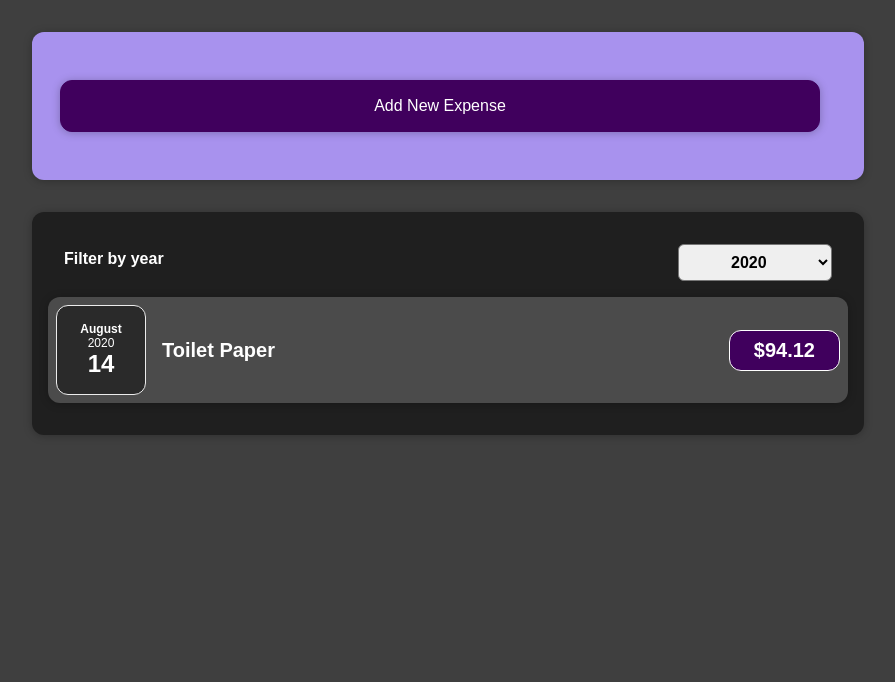
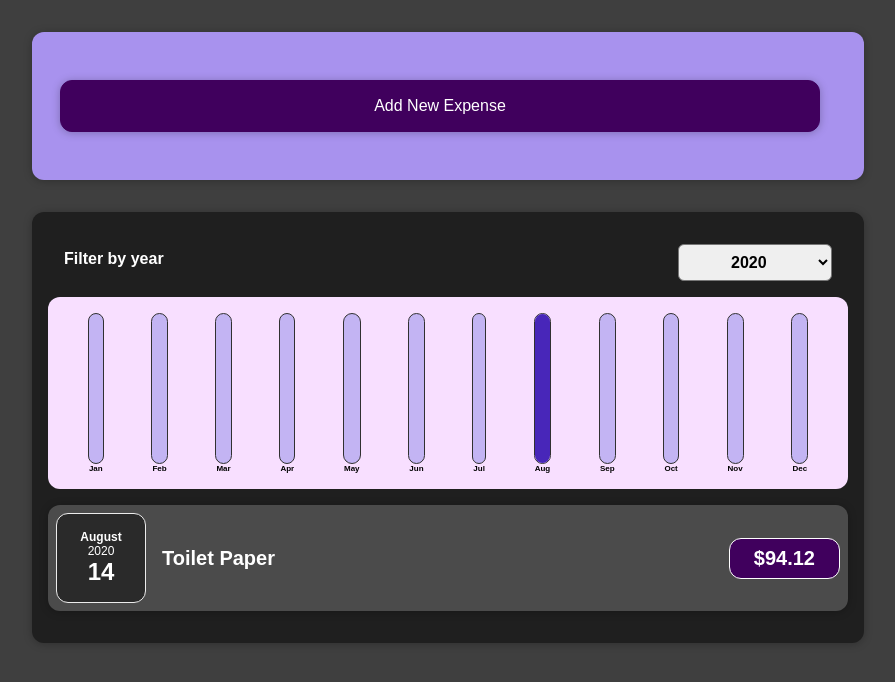
Before and after one commit to Dananjaya94/Expense-Manager, a React (Create React App) app: page / in a window 1280 px wide. Shown: the top 682 px of the page, without its empty margins (192-1087 px from the left). Built offline with nearby package versions, Linux system fonts and the light colour scheme; a web font is replaced by a local one.

Commit message:
Expense chart
Expense chart added

```diff
--- /dev/null
+++ b/src/components/Chart/Chart.css
@@ -0,0 +1,9 @@
+.chart {
+  padding: 1rem;
+  border-radius: 12px;
+  background-color: #f8dfff;
+  text-align: center;
+  display: flex;
+  justify-content: space-around;
+  height: 10rem;
+}
--- /dev/null
+++ b/src/components/Chart/Chart.js
@@ -0,0 +1,22 @@
+import React from "react";
+import ChartBar from "./ChartBar";
+
+import "./Chart.css";
+
+export default function Chart(props) {
+  const dataPointValues = props.dataPoints.map((dataPoint) => dataPoint.value);
+  const totalMaximum = Math.max(...dataPointValues);
+
+  return (
+    <div className="chart">
+      {props.dataPoints.map((dataPoint) => (
+        <ChartBar
+          key={dataPoint.label}
+          value={dataPoint.value}
+          maxValue={totalMaximum}
+          label={dataPoint.label}
+        />
+      ))}
+    </div>
+  );
+}
--- /dev/null
+++ b/src/components/Chart/ChartBar.css
@@ -0,0 +1,30 @@
+.chart-bar {
+  height: 100%;
+  display: flex;
+  flex-direction: column;
+  align-items: center;
+}
+
+.chart-bar__inner {
+  height: 100%;
+  width: 100%;
+  border: 1px solid #313131;
+  border-radius: 12px;
+  background-color: #c3b4f3;
+  overflow: hidden;
+  display: flex;
+  flex-direction: column;
+  justify-content: flex-end;
+}
+
+.chart-bar__fill {
+  background-color: #4826b9;
+  width: 100%;
+  transition: all 0.3s ease-out;
+}
+
+.chart-bar__label {
+  font-weight: bold;
+  font-size: 0.5rem;
+  text-align: center;
+}
--- /dev/null
+++ b/src/components/Chart/ChartBar.js
@@ -0,0 +1,19 @@
+import React from "react";
+import "./ChartBar.css";
+
+export default function ChartBar(dataProp) {
+  let barFillHight = "0%";
+
+  if (dataProp.maxValue > 0) {
+    barFillHight = Math.round((dataProp.value / dataProp.maxValue) * 100) + "%";
+  }
+
+  return (
+    <div className="chart-bar">
+      <div className="chart-bar__inner">
+        <div className="chart-bar__fill" style={{ height: barFillHight }}></div>
+      </div>
+      <div className="chart-bar__label">{dataProp.label}</div>
+    </div>
+  );
+}
--- a/src/components/Expenses/Expenses.js
+++ b/src/components/Expenses/Expenses.js
@@ -3,6 +3,7 @@
 import Card from "../UI/Card";
 import ExpensesFilter from "./ExpensesFilter";
 import ExpensesList from "./ExpensesList";
+import ExpensesChart from "./ExpensesChart";
 
 export default function Expenses(prop) {
   const [filteredYear, setFilteredYear] = useState("2020");
@@ -22,6 +23,7 @@
           defaultYear={filteredYear}
           onSelectYear={onSelectExpenseYear}
         />
+        <ExpensesChart expenses={filteredExpenses} />
         <ExpensesList items={filteredExpenses} />
       </Card>
     </div>
--- /dev/null
+++ b/src/components/Expenses/ExpensesChart.js
@@ -0,0 +1,26 @@
+import React from "react";
+import Chart from "../Chart/Chart";
+
+export default function ExpensesChart(props) {
+  const chartDataPoints = [
+    { label: "Jan", value: 0 },
+    { label: "Feb", value: 0 },
+    { label: "Mar", value: 0 },
+    { label: "Apr", value: 0 },
+    { label: "May", value: 0 },
+    { label: "Jun", value: 0 },
+    { label: "Jul", value: 0 },
+    { label: "Aug", value: 0 },
+    { label: "Sep", value: 0 },
+    { label: "Oct", value: 0 },
+    { label: "Nov", value: 0 },
+    { label: "Dec", value: 0 },
+  ];
+
+  for (const expense of props.expenses) {
+    const expenseMonth = expense.date.getMonth();
+    chartDataPoints[expenseMonth].value += expense.amount;
+  }
+
+  return <Chart dataPoints={chartDataPoints} />;
+}
--- a/src/components/NewExpense/NewExpense.js
+++ b/src/components/NewExpense/NewExpense.js
@@ -23,14 +23,15 @@
 
   return (
     <div className="new-expense">
-      <button className="new-expense button" onClick={onAddNewExpenseClick}>
-        Add New Expense
-      </button>
-      {newExpenseButtonState === true && (
+      {newExpenseButtonState === true ? (
         <NewExpenseForm
           onSaveExpenseData={onSaveExpenseDataHandler}
           onCancel={onCancelPress}
         />
+      ) : (
+        <button className="new-expense button" onClick={onAddNewExpenseClick}>
+          Add New Expense
+        </button>
       )}
     </div>
   );
--- a/src/components/NewExpense/NewExpenseForm.js
+++ b/src/components/NewExpense/NewExpenseForm.js
@@ -23,7 +23,7 @@
 
     const expenseData = {
       title: titleEntered,
-      amount: amountEntered,
+      amount: +amountEntered,
       date: new Date(dateEntered),
     };
     props.onSaveExpenseData(expenseData);
@@ -67,10 +67,10 @@
         </div>
       </div>
       <div className="new-expense__actions">
-        <button type="submit">Add Expense</button>
         <button type="button" onClick={onCancel}>
           Cancel
         </button>
+        <button type="submit">Add Expense</button>
       </div>
     </form>
   );
```
